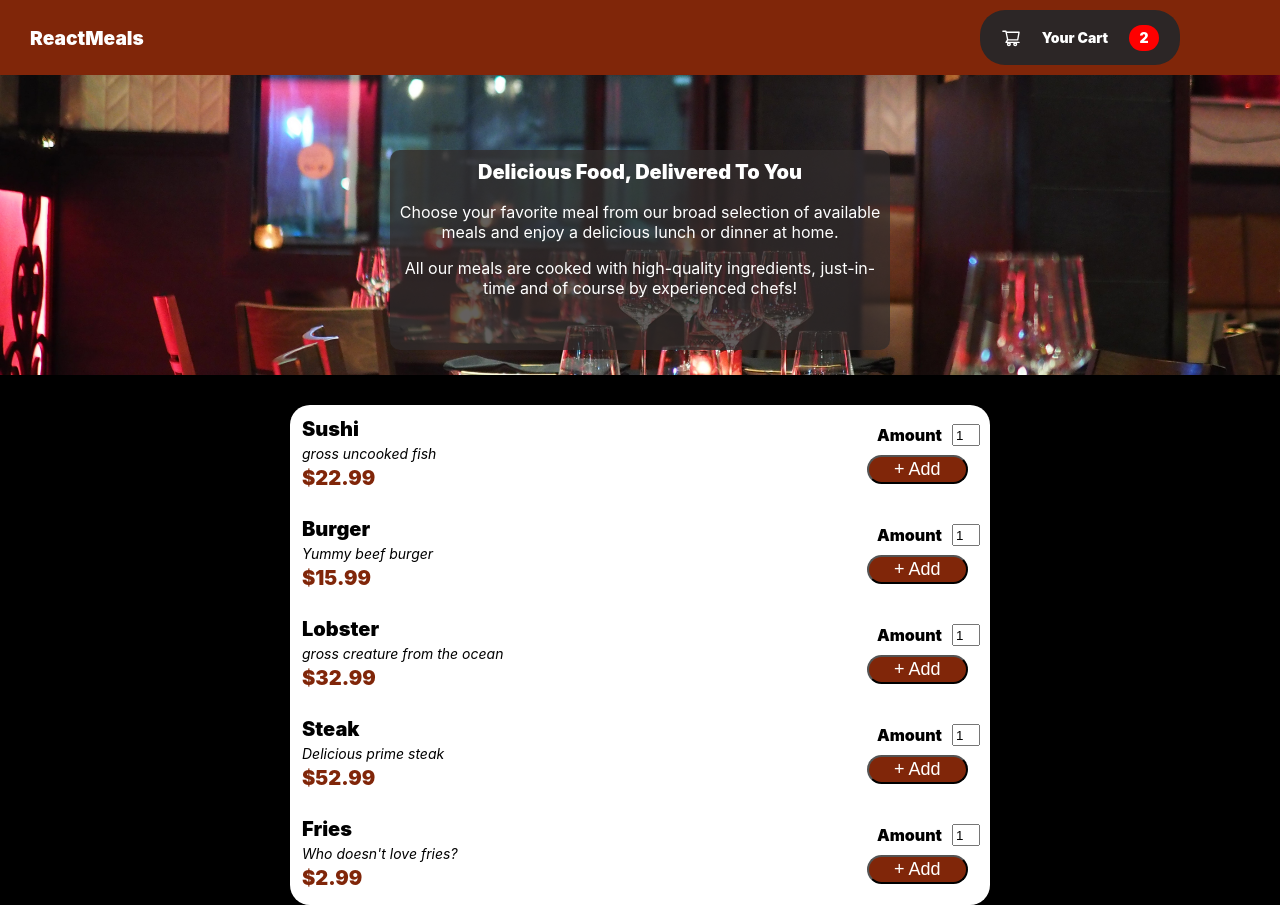
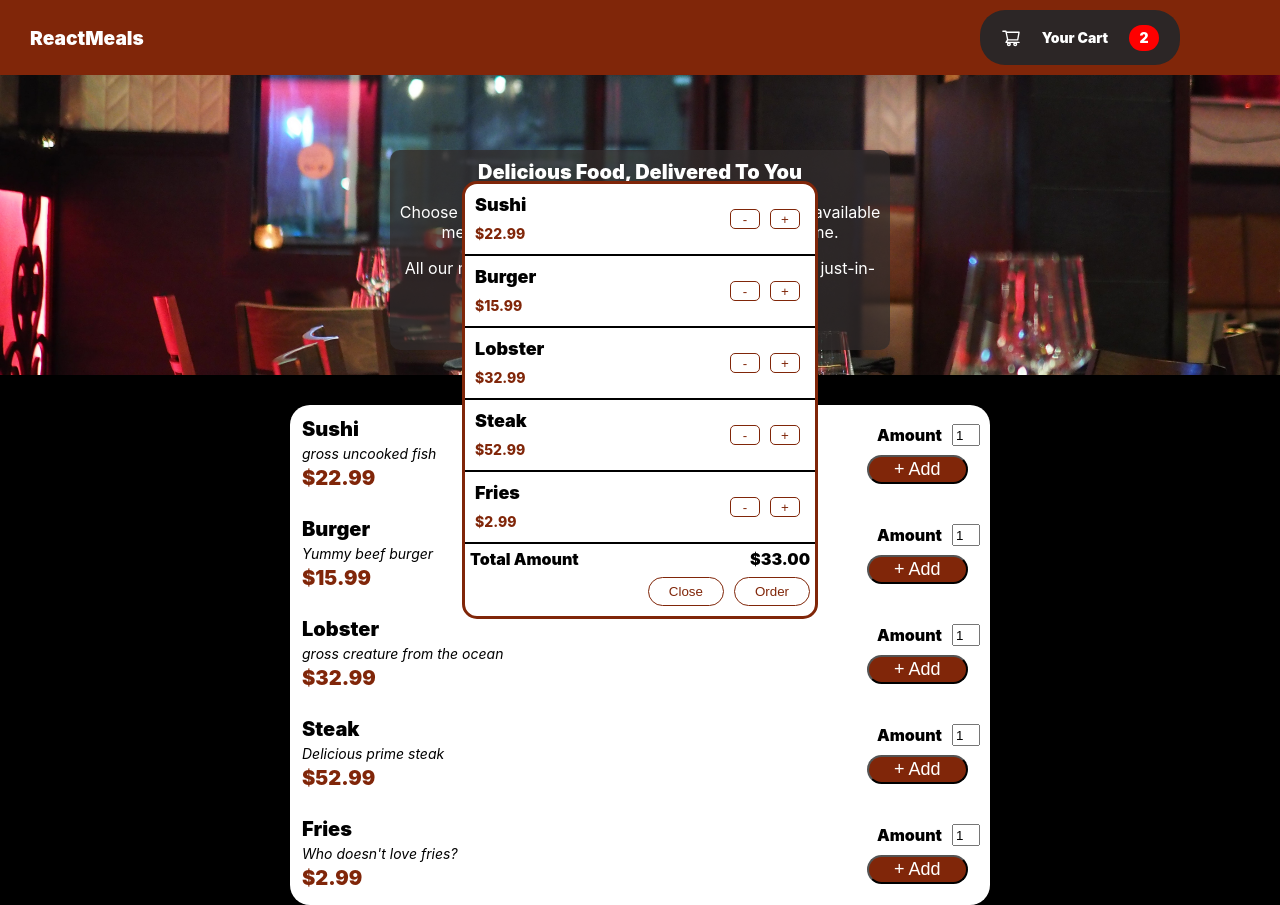
Before and after one commit to garrettkrohn/foodOrderingApplication, a React (Create React App) app: page / in a window 1280 px wide. Built offline with nearby package versions, Linux system fonts and the light colour scheme.

Commit message:
added the cart modal

```diff
--- a/src/App.js
+++ b/src/App.js
@@ -2,14 +2,19 @@ import "./App.css";
 import Home from "./Home/Home";
 import Navbar from "./Navbar/Navbar";
 import Menu from "./Menu/Menu";
+import { useState } from "react";
+import Cart from "./Cart/Cart";
 
 function App() {
+  const [viewCart, setViewCart] = useState(true);
+
   return (
-    <div>
+    <>
+      {viewCart === true ? <Cart /> : ""}
       <Navbar />
       <Home />
       <Menu />
-    </div>
+    </>
   );
 }
 
--- /dev/null
+++ b/src/Cart/Cart.css
@@ -0,0 +1,41 @@
+.cart-container {
+  position: absolute;
+  background-color: white;
+  width: 350px;
+  top: 50%;
+  left: 50%;
+  transform: translate(-50%, -50%);
+  z-index: 1000;
+  border: 3px solid #802609;
+  border-radius: 15px;
+}
+
+.cart-total-container {
+}
+
+.cart-total-container-top {
+  display: flex;
+  justify-content: space-between;
+  padding: 5px;
+  font-weight: 900;
+}
+
+.cart-total-container-bottom {
+  display: flex;
+  justify-content: right;
+}
+
+.cart-total-container-bottom button {
+  margin: 3px 5px 10px 5px;
+  background-color: white;
+  border: 1px solid #802609;
+  color: #802609;
+  border-radius: 15px;
+  padding: 6px 20px;
+}
+
+.cart-total-container-bottom button:hover {
+  background-color: #802609;
+  border: 1px solid white;
+  color: white;
+}
--- /dev/null
+++ b/src/Cart/Cart.js
@@ -0,0 +1,53 @@
+import React from "react";
+import "./Cart.css";
+import CartItem from "./CartItem";
+
+const Cart = () => {
+  const menuItems = [
+    {
+      name: "Sushi",
+      description: "gross uncooked fish",
+      price: "$22.99",
+    },
+    {
+      name: "Burger",
+      description: "Yummy beef burger",
+      price: "$15.99",
+    },
+    {
+      name: "Lobster",
+      description: "gross creature from the ocean",
+      price: "$32.99",
+    },
+    {
+      name: "Steak",
+      description: "Delicious prime steak",
+      price: "$52.99",
+    },
+    {
+      name: "Fries",
+      description: "Who doesn't love fries?",
+      price: "$2.99",
+    },
+  ];
+
+  return (
+    <div className="cart-container">
+      {menuItems.map((item) => (
+        <CartItem item={item} />
+      ))}
+      <div className="cart-total-container">
+        <div className="cart-total-container-top">
+          <div>Total Amount</div>
+          <div>$33.00</div>
+        </div>
+        <div className="cart-total-container-bottom">
+          <button>Close</button>
+          <button>Order</button>
+        </div>
+      </div>
+    </div>
+  );
+};
+
+export default Cart;
--- /dev/null
+++ b/src/Cart/CartItem.css
@@ -0,0 +1,40 @@
+.cart-item-container {
+  height: 70px;
+  display: flex;
+  justify-content: space-between;
+  border-bottom: 2px solid black;
+}
+
+.cart-item-name {
+  padding: 10px;
+  font-size: 18px;
+  font-weight: 900;
+}
+
+.cart-item-price {
+  padding-left: 10px;
+  color: #802609;
+  font-weight: 800;
+  font-size: 14px;
+}
+
+.cart-item-container-right {
+  display: flex;
+  align-items: center;
+  padding-right: 10px;
+}
+
+.cart-item-container-right button {
+  color: #802609;
+  background-color: white;
+  border: 1px #802609 solid;
+  height: 20px;
+  width: 30px;
+  margin: 5px;
+  border-radius: 5px;
+}
+
+.cart-item-container-right button:hover {
+  color: white;
+  background-color: #802609;
+}
--- /dev/null
+++ b/src/Cart/CartItem.js
@@ -0,0 +1,19 @@
+import React from "react";
+import "./CartItem.css";
+
+const CartItem = (props) => {
+  return (
+    <div className="cart-item-container">
+      <div className="cart-item-container-left">
+        <div className="cart-item-name">{props.item.name}</div>
+        <div className="cart-item-price">{props.item.price}</div>
+      </div>
+      <div className="cart-item-container-right">
+        <button>-</button>
+        <button>+</button>
+      </div>
+    </div>
+  );
+};
+
+export default CartItem;
--- a/src/Navbar/Cart.css
+++ b/src/Navbar/Cart.css
@@ -1,4 +1,4 @@
-.cart-container {
+.cart-widget-container {
   background-color: rgb(44, 38, 38);
   height: 55px;
   width: 200px;
--- a/src/Navbar/Cart.js
+++ b/src/Navbar/CartWidget.js
@@ -4,7 +4,7 @@ import { AiOutlineShoppingCart } from "react-icons/ai";
 
 const Cart = () => {
   return (
-    <div className="cart-container">
+    <div className="cart-widget-container">
       <AiOutlineShoppingCart className="cart-icon" />
       <div className="label">Your Cart</div>
       <div className="cart-quantity">2</div>
--- a/src/Navbar/Navbar.js
+++ b/src/Navbar/Navbar.js
@@ -1,12 +1,12 @@
 import React from "react";
-import Cart from "./Cart";
+import CartWidget from "./CartWidget";
 import "./Navbar.css";
 
 const Navbar = () => {
   return (
     <div className="navbar">
       <div className="title">ReactMeals</div>
-      <Cart className="cart" />
+      <CartWidget className="cart" />
     </div>
   );
 };
--- /dev/null
+++ b/src/store/cart-context.js
@@ -0,0 +1,4 @@
+import React from "react";
+import { useState, useEffect } from "react";
+
+const cartContext = React.createContext({});
```
